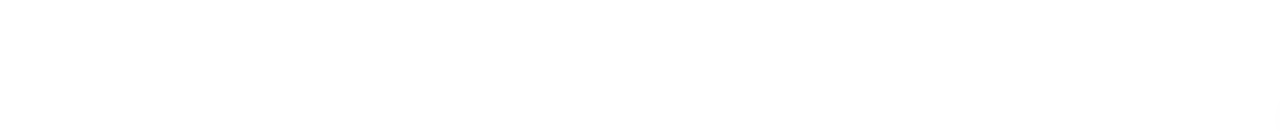
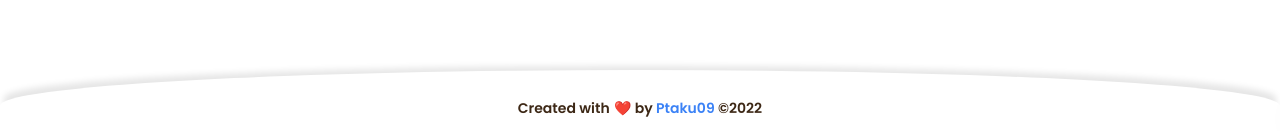
Before and after one commit to Ptaku09/beerly, a Next.js app: page / in a window 1280 px wide. Shown: the part 666-797 px from the top of the page. Built offline with nearby package versions, Linux system fonts and the light colour scheme; no server answers.

Commit message:
layout - add footer

```diff
--- /dev/null
+++ b/components/molecules/Footer.tsx
@@ -0,0 +1,20 @@
+import React from 'react';
+
+const Footer = () => {
+  return (
+    <div className="w-screen h-16 pb-4 absolute bottom-0 left-0 rounded-t-[70%50px] shadow-[0_-8px_6px_-4px_rgba(0,0,0,0.1)] font-poppins">
+      <div className="h-full flex items-end justify-center w-full text-sm text-brown-500 font-bold">
+        <p>
+          <span className="after:content-['❤'] after:font-sans after:mx-1">Created with</span>
+          by{' '}
+          <a className="text-blue-500" href="https://github.com/Ptaku09" target="_blank" rel="noreferrer">
+            Ptaku09
+          </a>{' '}
+          ©2022
+        </p>
+      </div>
+    </div>
+  );
+};
+
+export default Footer;
--- a/components/molecules/MoreDetails.tsx
+++ b/components/molecules/MoreDetails.tsx
@@ -6,7 +6,7 @@ const MoreDetails = ({ children }: { children: ReactElement }) => {
   const [isDetailsShown, setIsDetailsShown] = useState<boolean>(false);
 
   return (
-    <div className="w-full flex items-center justify-start flex-col gap-5 mb-9">
+    <div className="w-full flex items-center justify-start flex-col gap-5">
       {isDetailsShown && children}
       <button
         onClick={() => setIsDetailsShown((prevState: boolean) => !prevState)}
--- a/components/templates/DefaultLayout.tsx
+++ b/components/templates/DefaultLayout.tsx
@@ -1,11 +1,13 @@
 import React, { ReactNode } from 'react';
 import Navbar from 'components/molecules/Navbar';
+import Footer from 'components/molecules/Footer';
 
 const DefaultLayout = ({ children }: { children: ReactNode }) => {
   return (
-    <div className="mt-16">
+    <div className="mt-16 pb-16 min-h-screen relative">
       <Navbar />
       <main>{children}</main>
+      <Footer />
     </div>
   );
 };
--- a/pages/beers/[id].tsx
+++ b/pages/beers/[id].tsx
@@ -62,7 +62,7 @@ export default function BeerPage({ beer }: { beer: Beer }) {
         <meta name="description" content={beer.description} />
       </Head>
 
-      <>
+      <div className="flex flex-col">
         <OrangeWaveWrapper>
           <h1 className="md:mt-12 text-4xl md:text-5xl text-center text-brown-500 font-josefin font-bold">{beer.name}</h1>
           <p className="font-poppins text-gray-600 text-lg font-bold px-8 text-center -mt-3 md:mb-5">{beer.tagline}</p>
@@ -144,7 +144,7 @@ export default function BeerPage({ beer }: { beer: Beer }) {
             </div>
           )}
 
-          <div className="md:col-start-1 xl:col-start-2 md:w-2/3 md:ml-32">
+          <div className="mb-9 md:col-start-1 xl:col-start-2 md:w-2/3 md:ml-32">
             <MoreDetails>
               <ul className="w-full">
                 <li className="border-y-2 p-2 flex justify-between">
@@ -203,7 +203,7 @@ export default function BeerPage({ beer }: { beer: Beer }) {
             </MoreDetails>
           </div>
         </div>
-      </>
+      </div>
     </>
   );
 }
```
